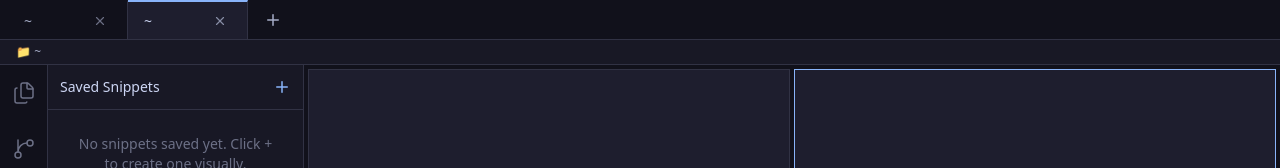
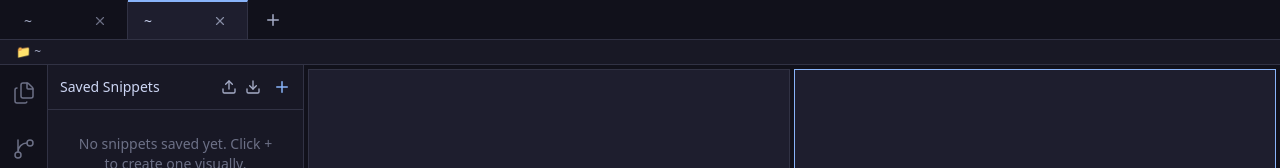
Before and after one commit to SelahattinSert/nexus-term, a React (Vite) app in the folder client/: page / in a window 1280 px wide. Both pictures are taken after a click on the button 23 px from the left and 205 px from the top of the page. Shown: the top 168 px of the page. Built offline with nearby package versions, Linux system fonts and the light colour scheme.

Commit message:
feat: add snippet import and export functionality

```diff
--- a/client/src/components/SnippetsPanel.jsx
+++ b/client/src/components/SnippetsPanel.jsx
@@ -1,13 +1,14 @@
-import React, { useState } from 'react';
+import React, { useState, useRef } from 'react';
 import { useStore } from '../store';
-import { Play, Trash2, Plus, Edit } from 'lucide-react';
+import { Play, Trash2, Plus, Edit, Download, Upload } from 'lucide-react';
 import VisualCommandBuilder from './VisualCommandBuilder';
 import { toast } from 'sonner';
 
 export default function SnippetsPanel() {
-  const { isSidebarOpen, activeSidebarTab, snippets, removeSnippet, focusedPane } = useStore();
+  const { isSidebarOpen, activeSidebarTab, snippets, removeSnippet, focusedPane, addSnippet } = useStore();
   const [isBuilderOpen, setIsBuilderOpen] = useState(false);
   const [editingSnippet, setEditingSnippet] = useState(null);
+  const fileInputRef = useRef(null);
 
   if (!isSidebarOpen || activeSidebarTab !== 'snippets') return null;
 
@@ -17,10 +18,6 @@ export default function SnippetsPanel() {
       return;
     }
 
-    // We need to send the command to the focused terminal
-    // We can do this by using a custom event or a store method
-    // Since we don't have a direct reference to the terminal's websocket here,
-    // let's dispatch a custom event that NexusTerm can listen to.
     const event = new CustomEvent('nexus-execute-command', {
       detail: { sessionId: focusedPane, command }
     });
@@ -37,17 +34,94 @@ export default function SnippetsPanel() {
     setIsBuilderOpen(true);
   };
 
+  const handleExport = () => {
+    if (snippets.length === 0) {
+      toast.error("No snippets to export.");
+      return;
+    }
+    const dataStr = "data:text/json;charset=utf-8," + encodeURIComponent(JSON.stringify(snippets, null, 2));
+    const downloadAnchorNode = document.createElement('a');
+    downloadAnchorNode.setAttribute("href", dataStr);
+    downloadAnchorNode.setAttribute("download", "nexusterm-snippets.json");
+    document.body.appendChild(downloadAnchorNode); // required for firefox
+    downloadAnchorNode.click();
+    downloadAnchorNode.remove();
+    toast.success("Snippets exported successfully.");
+  };
+
+  const handleImportClick = () => {
+    fileInputRef.current?.click();
+  };
+
+  const handleFileChange = (e) => {
+    const file = e.target.files[0];
+    if (!file) return;
+
+    const reader = new FileReader();
+    reader.onload = (event) => {
+      try {
+        const importedSnippets = JSON.parse(event.target.result);
+        if (!Array.isArray(importedSnippets)) {
+          throw new Error("Invalid format: expected an array.");
+        }
+
+        let count = 0;
+        importedSnippets.forEach(snippet => {
+          if (snippet.name && snippet.command) {
+            addSnippet({
+              name: snippet.name,
+              command: snippet.command
+            });
+            count++;
+          }
+        });
+
+        toast.success(`Imported ${count} snippets successfully.`);
+      } catch (err) {
+        toast.error("Failed to parse snippets file.");
+        console.error(err);
+      }
+
+      // Reset input so the same file can be selected again if needed
+      e.target.value = '';
+    };
+    reader.readAsText(file);
+  };
+
   return (
     <div className="w-64 bg-ctp-mantle border-r border-ctp-surface0 flex flex-col h-full text-sm shrink-0">
       <div className="p-3 border-b border-ctp-surface0 flex justify-between items-center text-ctp-text font-medium">
         <span>Saved Snippets</span>
+        <div className="flex gap-2">
+          <input
+            type="file"
+            accept=".json"
+            ref={fileInputRef}
+            onChange={handleFileChange}
+            className="hidden"
+          />
+          <button
+            onClick={handleImportClick}
+            className="text-ctp-subtext0 hover:text-ctp-green transition-colors"
+            title="Import Snippets"
+          >
+            <Upload size={16} />
+          </button>
+          <button
+            onClick={handleExport}
+            className="text-ctp-subtext0 hover:text-ctp-peach transition-colors"
+            title="Export Snippets"
+          >
+            <Download size={16} />
+          </button>
           <button
             onClick={handleCreate}
-          className="text-ctp-blue hover:text-ctp-lavender transition-colors"
+            className="text-ctp-blue hover:text-ctp-lavender transition-colors ml-1"
             title="Create New Snippet"
           >
             <Plus size={18} />
           </button>
+        </div>
       </div>
 
       <div className="flex-1 overflow-y-auto p-2 space-y-2">
```
Lines whose indentation alone changed are shown as unchanged.
